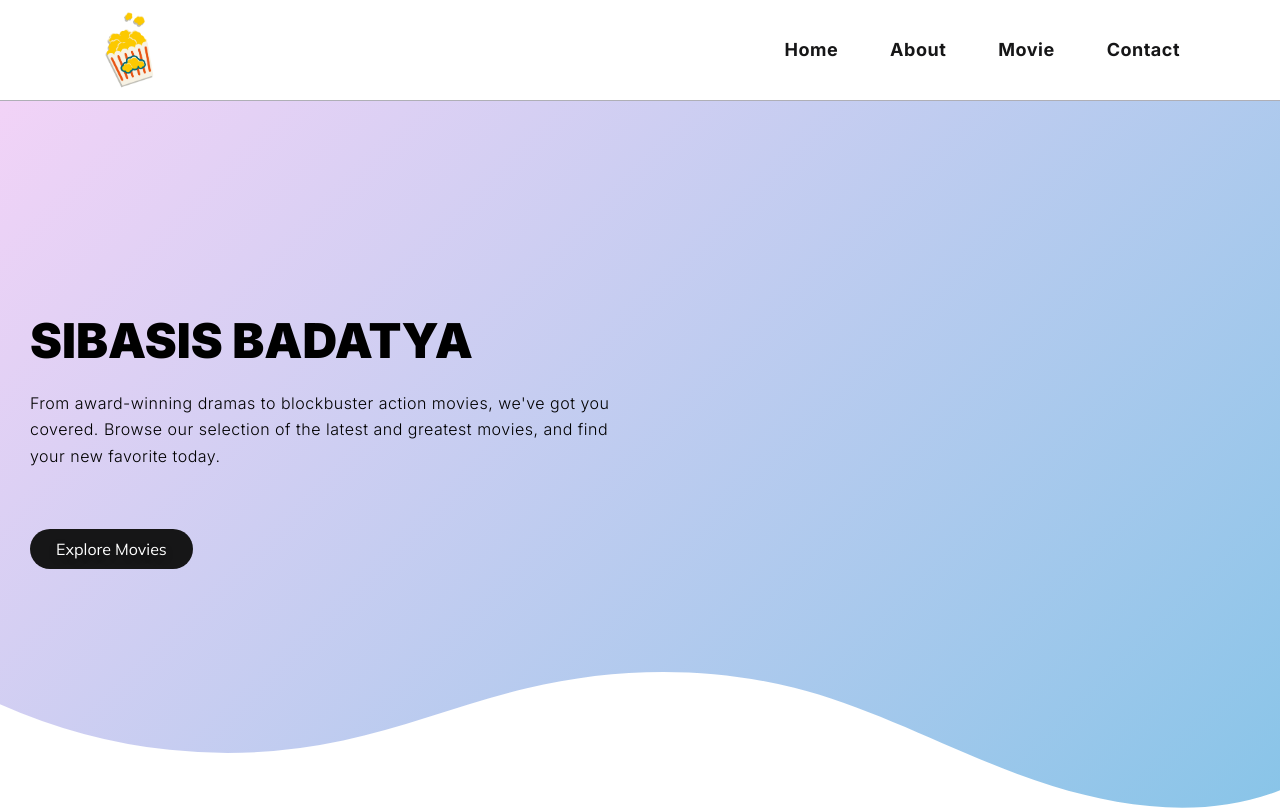
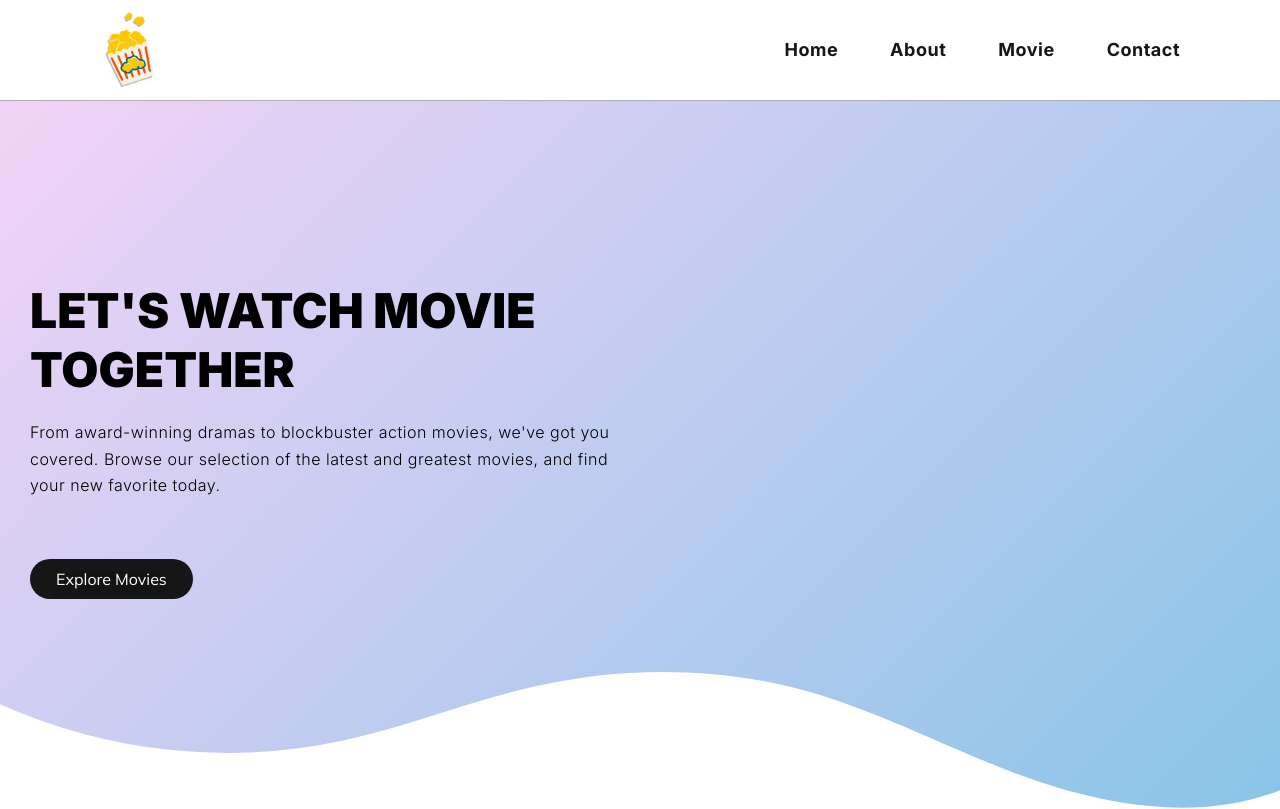
Before and after one commit to Sibasisbadatya/Movies, a Next.js app: page /about in a window 1280 px wide. Shown: the top 809 px of the page. Built offline with nearby package versions, Linux system fonts and the light colour scheme.

Commit message:
Update page.js

```diff
--- a/src/app/about/page.js
+++ b/src/app/about/page.js
@@ -4,7 +4,7 @@ import Herosection from '../components/HeroSection'
 const about = () => {
   return (
     <>
-    <Herosection title={"SIBASIS BADATYA"} />
+    <Herosection title={"Let's watch movie together"} />
     </>
   )
 }
```
